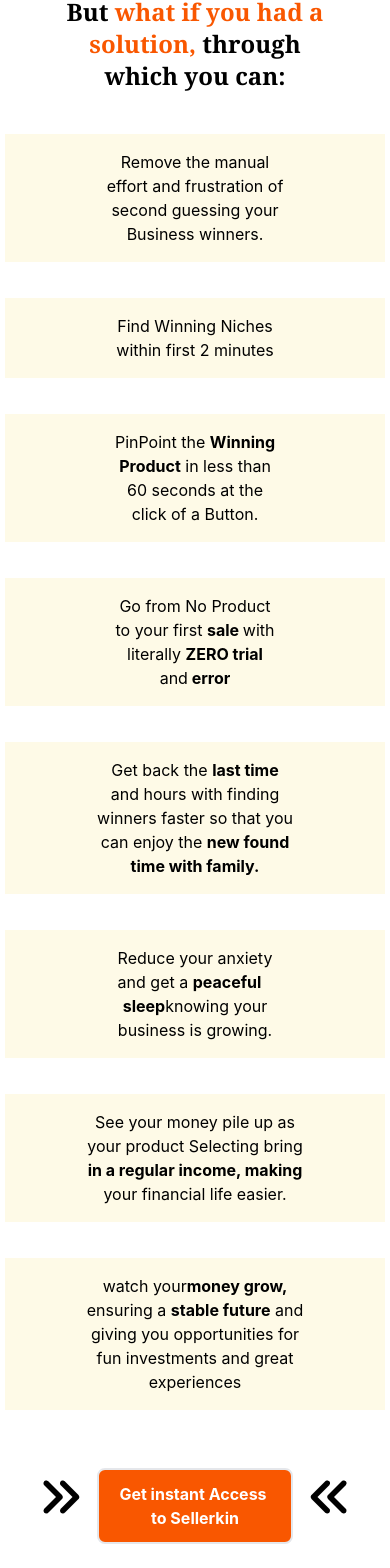
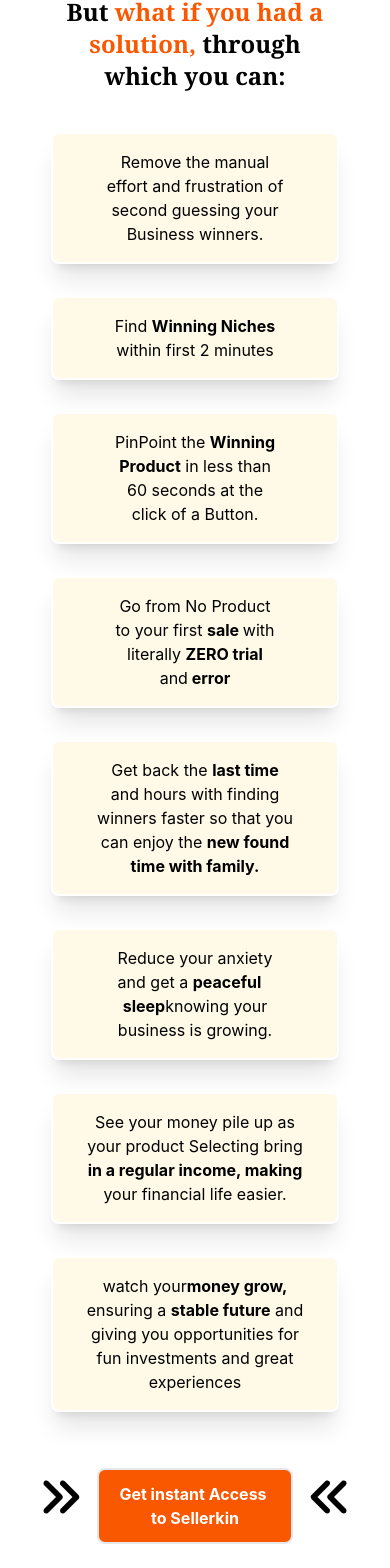
Before and after one commit to manishrohila/sellerkin-desktop, a React (Create React App) app: page / in a window 390 px wide. Shown: the part 5660-7228 px from the top of the page. Built offline with nearby package versions, Linux system fonts and the light colour scheme.

Commit message:
some changes done in third page mobile version

```diff
--- a/src/components/Third.js
+++ b/src/components/Third.js
@@ -218,26 +218,26 @@
             <div className='mt-10 flex flex-col md:hidden flex-wrap justify-center'>
                 <div className='flex flex-col justify-center items-center gap-8 mb-8'>
 
-                    <div className='border-2 border-custom-color-2 bg-custom-color p-4 h-25 w-96  relative  flex flex-col items-center justify-center '>
+                    <div className='border-2 border-custom-color-2 bg-custom-color p-4 h-25 w-72  relative  flex flex-col items-center justify-center shadow-xl rounded-lg '>
                         <p>Remove the manual</p>
                         <p>effort and frustration of</p>
                         <p>second guessing your</p>
                         <p>Business winners.</p>
                     </div >
-                    <div className='border-2 border-custom-color-2 bg-custom-color p-4 h-25 w-96 flex flex-col items-center justify-center'>
-                        <p className='h-6'>Find Winning Niches </p>
+                    <div className='border-2 border-custom-color-2 bg-custom-color p-4 h-25 w-72  flex flex-col items-center justify-center shadow-xl rounded-lg '>
+                        <p >Find <strong>Winning Niches</strong>  </p>
                         <p> within first 2 minutes</p>
 
                     </div>
                 </div>
                 <div className='flex flex-col justify-center items-center gap-8 mb-8'>
-                    <div className='border-2 border-custom-color-2 bg-custom-color p-4 h-25 w-96 flex flex-col items-center justify-center'>
+                    <div className='border-2 border-custom-color-2 bg-custom-color p-4 h-25 w-72  flex flex-col items-center justify-center shadow-xl rounded-lg'>
                         <p>PinPoint the <strong>Winning</strong></p>
                         <p><strong> Product</strong> in less than</p>
                         <p>60 seconds at the </p>
                         <p>click of a Button.</p>
                     </div >
-                    <div className='border-2 border-custom-color-2 bg-custom-color p-4 h-25 w-96 flex flex-col items-center justify-center'>
+                    <div className='border-2 border-custom-color-2 bg-custom-color p-4 h-25 w-72  flex flex-col items-center justify-center shadow-xl rounded-lg'>
                         <p>Go from No Product</p>
                         <p> to your first <strong>sale </strong>with</p>
                         <p>literally <strong>ZERO trial</strong> </p>
@@ -246,14 +246,14 @@
                     </div>
                 </div>
                 <div className='flex flex-col justify-center items-center gap-8 mb-8'>
-                    <div className='border-2 border-custom-color-2 bg-custom-color p-4 h-25 w-96 flex flex-col items-center justify-center'>
+                    <div className='border-2 border-custom-color-2 bg-custom-color p-4 h-25 w-72  flex flex-col items-center justify-center shadow-xl rounded-lg'>
                         <p>Get back the <strong>last time</strong> </p>
                         <p>and hours with finding</p>
                         <p> winners faster so that you </p>
                         <p> can enjoy the <strong> new found</strong></p>
                         <p> <strong> time with family.</strong></p>
                     </div >
-                    <div className='border-2 border-custom-color-2 bg-custom-color p-4 h-25 w-96 flex flex-col items-center justify-center'>
+                    <div className='border-2 border-custom-color-2 bg-custom-color p-4 h-25 w-72  flex flex-col items-center justify-center shadow-xl rounded-lg '>
                         <p>Reduce your anxiety
                             <p></p> and get a <strong>peaceful</strong> </p>
                         <p><strong>sleep</strong>knowing your</p>
@@ -262,13 +262,13 @@
                     </div>
                 </div>
                 <div className='flex flex-col justify-center items-center gap-8 mb-8'>
-                    <div className='border-2 border-custom-color-2 bg-custom-color p-4 h-25 w-96 flex flex-col items-center justify-center'>
+                    <div className='border-2 border-custom-color-2 bg-custom-color p-4 h-25 w-72  flex flex-col items-center justify-center shadow-xl rounded-lg'>
                         <p>See your money pile up as </p>
                         <p>your product Selecting bring </p>
                         <p> <strong>in a regular income, making </strong></p>
                         <p>your financial life easier.</p>
                     </div >
-                    <div className='border-2 border-custom-color-2 bg-custom-color p-4 h-25 w-96 flex flex-col items-center justify-center'>
+                    <div className='border-2 border-custom-color-2 bg-custom-color p-4 h-25 w-72  flex flex-col items-center justify-center shadow-xl rounded-lg'>
                         <p>watch your<strong>money grow,</strong></p>
                         <p>ensuring a <strong>stable future</strong> and </p>
                         <p>  giving you opportunities for</p>
```
